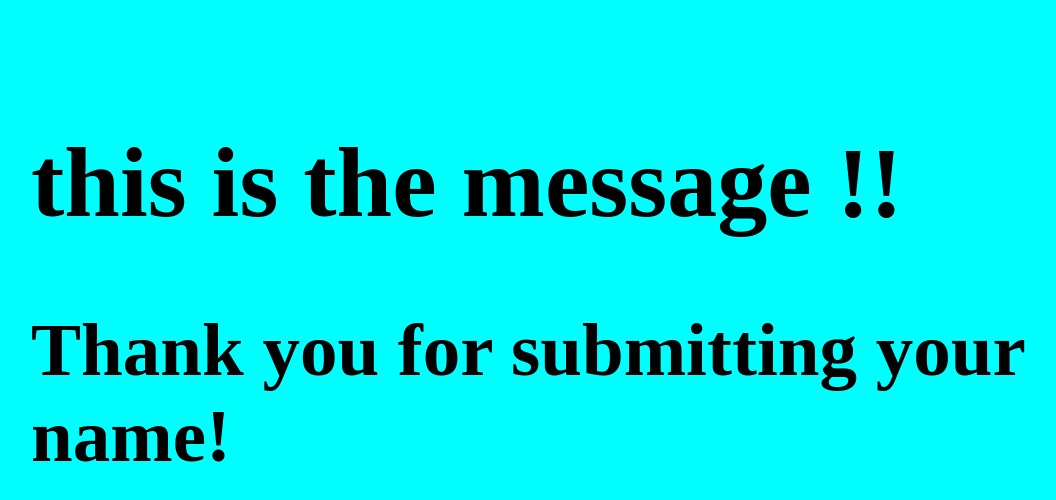
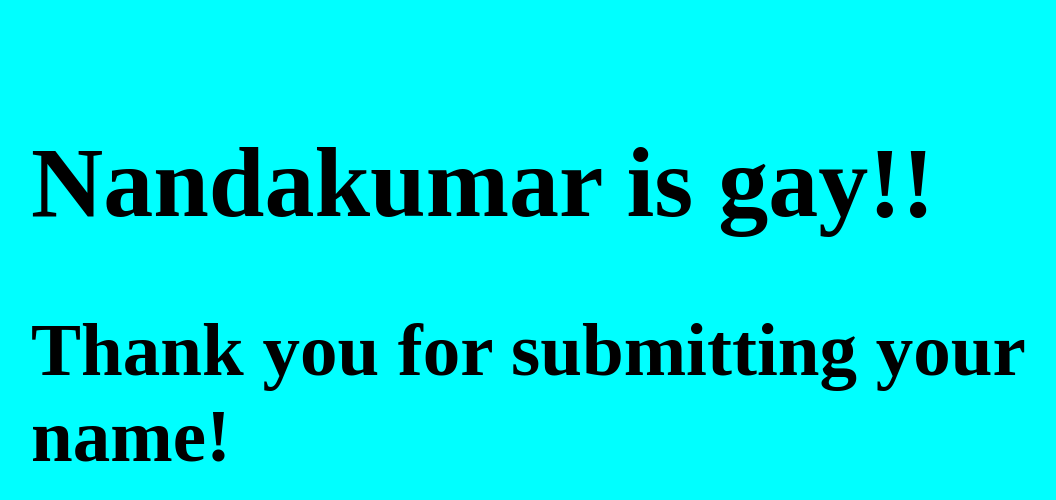
Before and after one commit to AthuljithA/website, a plain HTML site: page thankyou.html in a window 1280 px wide. Shown: the whole page, without its empty margins (27-1083 px from the left). Drawn offline with Linux system fonts and the light colour scheme.

Commit message:
new summary

```diff
--- a/thankyou.html
+++ b/thankyou.html
@@ -7,7 +7,7 @@
 </head>
 <body>
   <div class="main" >
-     <h1>this is the message !! </h1>
+     <h1>Nandakumar is gay!!  </h1>
   <h2>Thank you for submitting your name!</h2></div>
 </body>
 </html>
```
